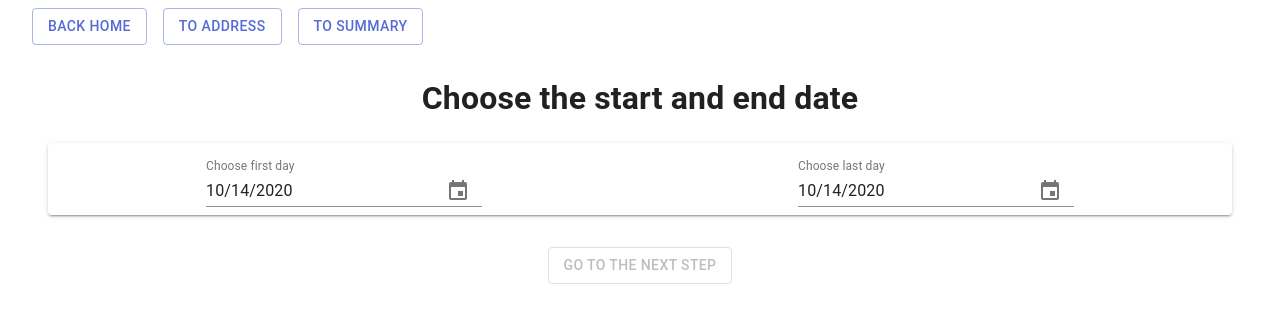
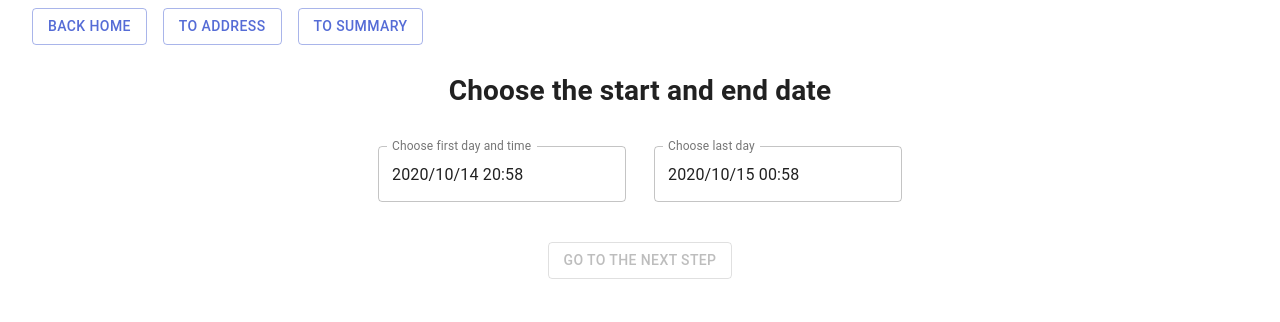
Before and after one commit to leonbohdan/nextjs-app, a Next.js app: page / in a window 1280 px wide. Shown: the top 322 px of the page. Built offline with nearby package versions, Linux system fonts and the light colour scheme.

Commit message:
ability to choose time was added to checkin and google url was rewritten to global state

```diff
--- a/components/StateContext.js
+++ b/components/StateContext.js
@@ -5,9 +5,11 @@ const initialState = {
     lat: null,
     lng: null,
   },
-  address: '',
+  address: "",
   startDate: new Date(),
   endDate: new Date(),
+  URL:
+    "https://maps.googleapis.com/maps/api/js?key=AIzaSyCbTkgp8BSD3i4Cl4Q5ps3qoqOGI94Pa0M&libraries=places",
 };
 
 const reducer = (state, action) => {
--- a/pages/index.js
+++ b/pages/index.js
@@ -15,6 +15,9 @@ import Grid from '@material-ui/core/Grid';
 import DateFnsUtils from '@date-io/date-fns';
 import {
   MuiPickersUtilsProvider,
+  DateTimePicker,
+  DatePicker,
+  KeyboardDateTimePicker,
   KeyboardTimePicker,
   KeyboardDatePicker,
 } from '@material-ui/pickers';
@@ -26,46 +29,135 @@ export default function Index() {
   console.log(startDate);
   console.log(endDate);
 
-  // const [selectedTime, setSelectedTime] = React.useState(new Date("2014-08-18T21:11:54"));
-
   const [selectedFirstDate, setSelectedFirstDate] = useState(new Date());
-  const [selectedSecondDate, setSelectedSecondDate] = useState(new Date());
+  const [selectedSecondDate, setSelectedSecondDate] = useState(
+    new Date(
+      selectedFirstDate.getFullYear(),
+      selectedFirstDate.getMonth(),
+      selectedFirstDate.getDate(),
+      selectedFirstDate.getHours() + 4,
+      selectedFirstDate.getMinutes(),
+    ),
+  );
   const [active, setActive] = useState(false);
+  const [firstDateChoose, setFirstDateChoose] = useState(false);
 
   const firstHandleDateChange = (date) => {
     setSelectedFirstDate(date);
-    setSelectedSecondDate(date);
+    setFirstDateChoose(true);
+    setSelectedSecondDate(
+      new Date(
+        date.getFullYear(),
+        date.getMonth(),
+        date.getDate(),
+        date.getHours() + 4,
+        date.getMinutes(),
+      ),
+    );
 
     dispatch({ type: "startDate", payload: date });
   };
 
   const secondHandleDateChange = (date) => {
-    setSelectedSecondDate(date);
+    if (firstDateChoose) {
+      setSelectedSecondDate(
+        new Date(
+          date.getFullYear(),
+          date.getMonth(),
+          date.getDate(),
+          date.getHours() - 2,
+          date.getMinutes(),
+        ),
+      );
+
+      dispatch({
+        type: "endDate",
+        payload: new Date(
+          date.getFullYear(),
+          date.getMonth(),
+          date.getDate(),
+          date.getHours() - 2,
+          date.getMinutes(),
+        ),
+      });
+    } else {
+      setSelectedSecondDate(
+        new Date(
+          date.getFullYear(),
+          date.getMonth(),
+          date.getDate(),
+          date.getHours(),
+          date.getMinutes(),
+        ),
+      );
+
+      dispatch({
+        type: "endDate",
+        payload: new Date(
+          date.getFullYear(),
+          date.getMonth(),
+          date.getDate(),
+          date.getHours(),
+          date.getMinutes(),
+        ),
+      });
+    }
+
     setActive(true);
-
-    dispatch({ type: "endDate", payload: date });
   };
 
   console.log(selectedFirstDate, selectedSecondDate);
 
   return (
     <MainLayout title="Start page">
-      <Container>
+      <Container maxWidth="sm">
         <Box
           display="flex"
           flexDirection="column"
           justifyContent="center"
           alignItems="center"
         >
-          <Typography>
           <h1>Choose the start and end date</h1>
-          </Typography>
         </Box>
 
-        <Paper elevation={2}>
         <MuiPickersUtilsProvider utils={DateFnsUtils}>
-            <Grid container justify="space-around">
-              <label for="first">
+          <Box
+            display="flex"
+            flexDirection="row"
+            justifyContent="space-around"
+            alignItems="center"
+          >
+            <label htmlFor="first_date">
+              <DateTimePicker
+                id="first_date"
+                ampm={false}
+                label="Choose first day and time"
+                inputVariant="outlined"
+                value={selectedFirstDate}
+                onChange={firstHandleDateChange}
+                format="yyyy/MM/dd HH:mm"
+                margin="normal"
+                minDate={new Date()}
+                autoOk
+              />
+            </label>
+
+            <label htmlFor="second_date">
+              <DatePicker
+                id="second_date"
+                ampm={false}
+                label="Choose last day"
+                inputVariant="outlined"
+                value={selectedSecondDate}
+                onChange={secondHandleDateChange}
+                format="yyyy/MM/dd HH:mm"
+                margin="normal"
+                minDate={selectedFirstDate}
+                autoOk
+              />
+            </label>
+          </Box>
+          {/* <label htmlFor="first">
             <KeyboardDatePicker
               id="first"
               margin="normal"
@@ -80,7 +172,7 @@ export default function Index() {
             />
           </label>
 
-              <label for="second">
+          <label htmlFor="second">
             <KeyboardDatePicker
               id="second"
               margin="normal"
@@ -93,10 +185,8 @@ export default function Index() {
                 "aria-label": "change date",
               }}
             />
-              </label>
-            </Grid>
+          </label> */}
         </MuiPickersUtilsProvider>
-        </Paper>
 
         <Box
           display="flex"
```
Also changed, not shown: pages/address.js (+3 -6 lines), pages/summary.js (+14 -10 lines). Lines whose indentation alone changed are shown as unchanged.
